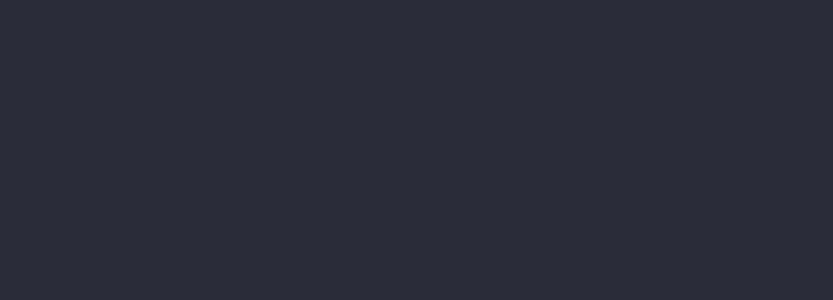
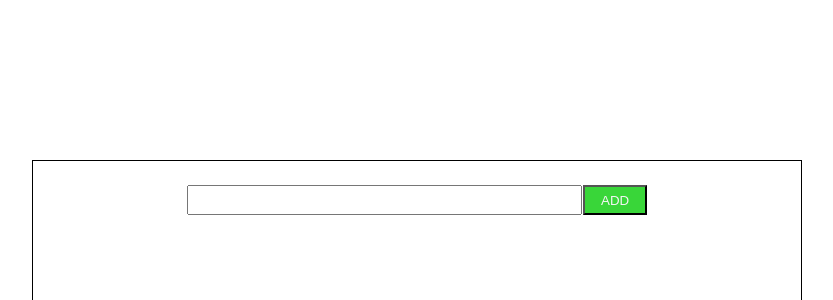
Before and after one commit to artyom1997/React, a React (Create React App) app in the folder my-react/: page / in a window 1280 px wide. Shown: the top 300 px of the page, without its empty margins (224-1057 px from the left). Built offline with nearby package versions, Linux system fonts and the light colour scheme.

Commit message:
toDoList main

```diff
--- a/my-react/src/App.css
+++ b/my-react/src/App.css
@@ -1,38 +1,5 @@
 .App {
-  text-align: center;
+  width: 100%;
+  height: 100vh;
+  position: relative;
 }
-
-.App-logo {
-  height: 40vmin;
-  pointer-events: none;
-}
-
-@media (prefers-reduced-motion: no-preference) {
-  .App-logo {
-    animation: App-logo-spin infinite 20s linear;
-  }
-}
-
-.App-header {
-  background-color: #282c34;
-  min-height: 100vh;
-  display: flex;
-  flex-direction: column;
-  align-items: center;
-  justify-content: center;
-  font-size: calc(10px + 2vmin);
-  color: white;
-}
-
-.App-link {
-  color: #61dafb;
-}
-
-@keyframes App-logo-spin {
-  from {
-    transform: rotate(0deg);
-  }
-  to {
-    transform: rotate(360deg);
-  }
-}
--- a/my-react/src/App.js
+++ b/my-react/src/App.js
@@ -1,10 +1,10 @@
 import './App.css';
+import ToDoList from  './components/toDolist/todoList'
 
 function App() {
   return (
     <div className="App">
-      <header className="App-header">
-      </header>
+     <ToDoList></ToDoList>
     </div>
   );
 }
--- /dev/null
+++ b/my-react/src/components/addToDo/addToDo.css
@@ -0,0 +1,19 @@
+.add-main {
+    width: 60%;
+    height: 30px;
+    display: flex;
+    justify-content: space-between;
+    position: absolute;
+    top: 5%;
+    left: 20%;
+}
+
+.add-main input {
+    width: 84%;
+}
+
+.add-main button {
+    width: 14%;
+    background-color: rgb(57, 214, 57);
+    color: whitesmoke;
+}
--- /dev/null
+++ b/my-react/src/components/addToDo/addToDo.jsx
@@ -0,0 +1,12 @@
+import './addToDo.css';
+
+function AddToDo() {
+  return (
+    <div className="add-main">
+        <input type="text" />
+        <button>ADD</button>
+    </div>
+  );
+}
+
+export default AddToDo;
--- /dev/null
+++ b/my-react/src/components/toDolist/todoList.css
@@ -0,0 +1,8 @@
+.main {
+    min-height: 60%;
+    width: 60%;
+    position: absolute;
+    top: 20%;
+    left: 20%;
+    border: 1px solid black;
+}
--- /dev/null
+++ b/my-react/src/components/toDolist/todoList.jsx
@@ -0,0 +1,13 @@
+import './todoList.css'
+import AddToDo from '../addToDo/addToDo';
+
+
+function ToDoList() {
+    return (
+      <div className="main">
+         <AddToDo></AddToDo>
+      </div>
+    );
+  }
+
+  export default ToDoList;
```
